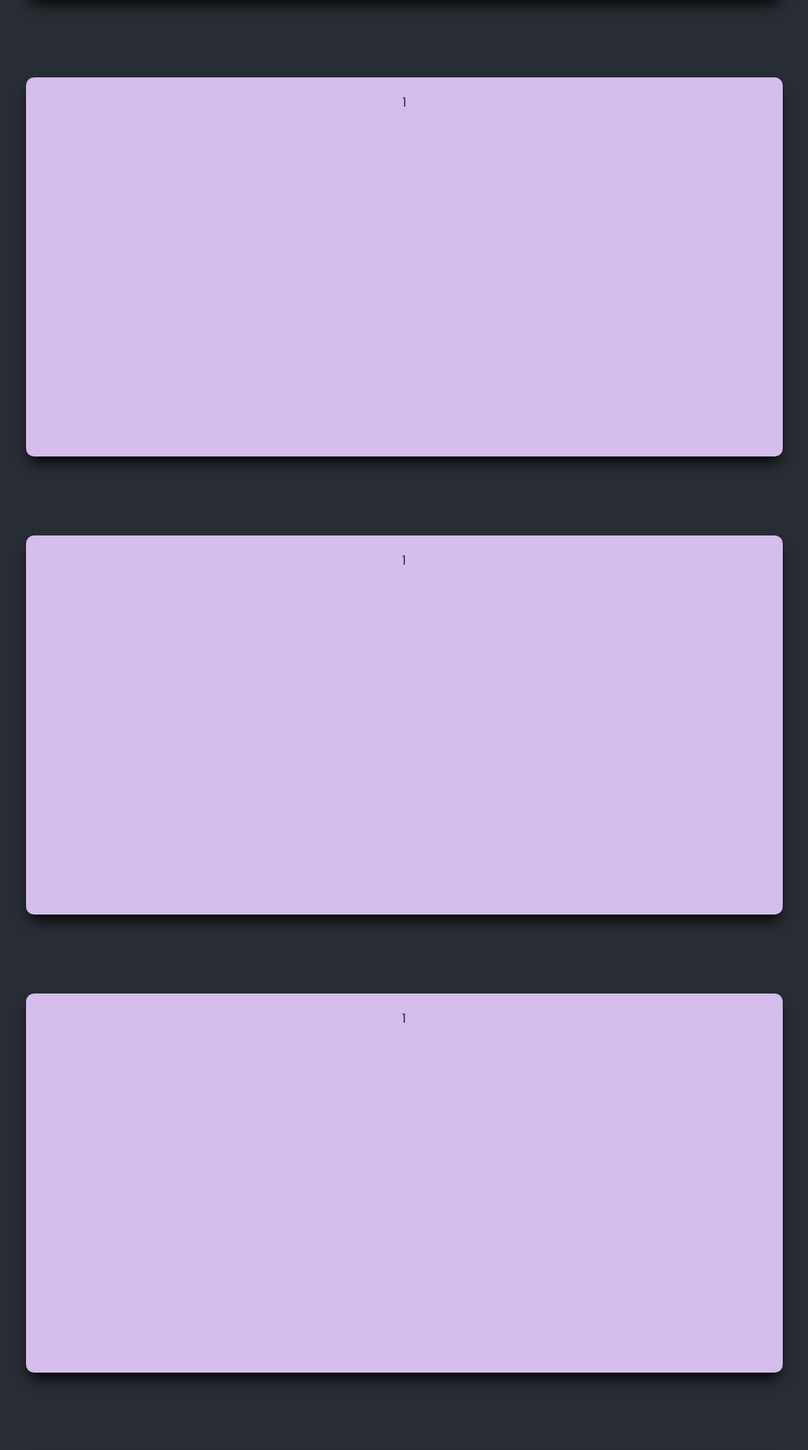
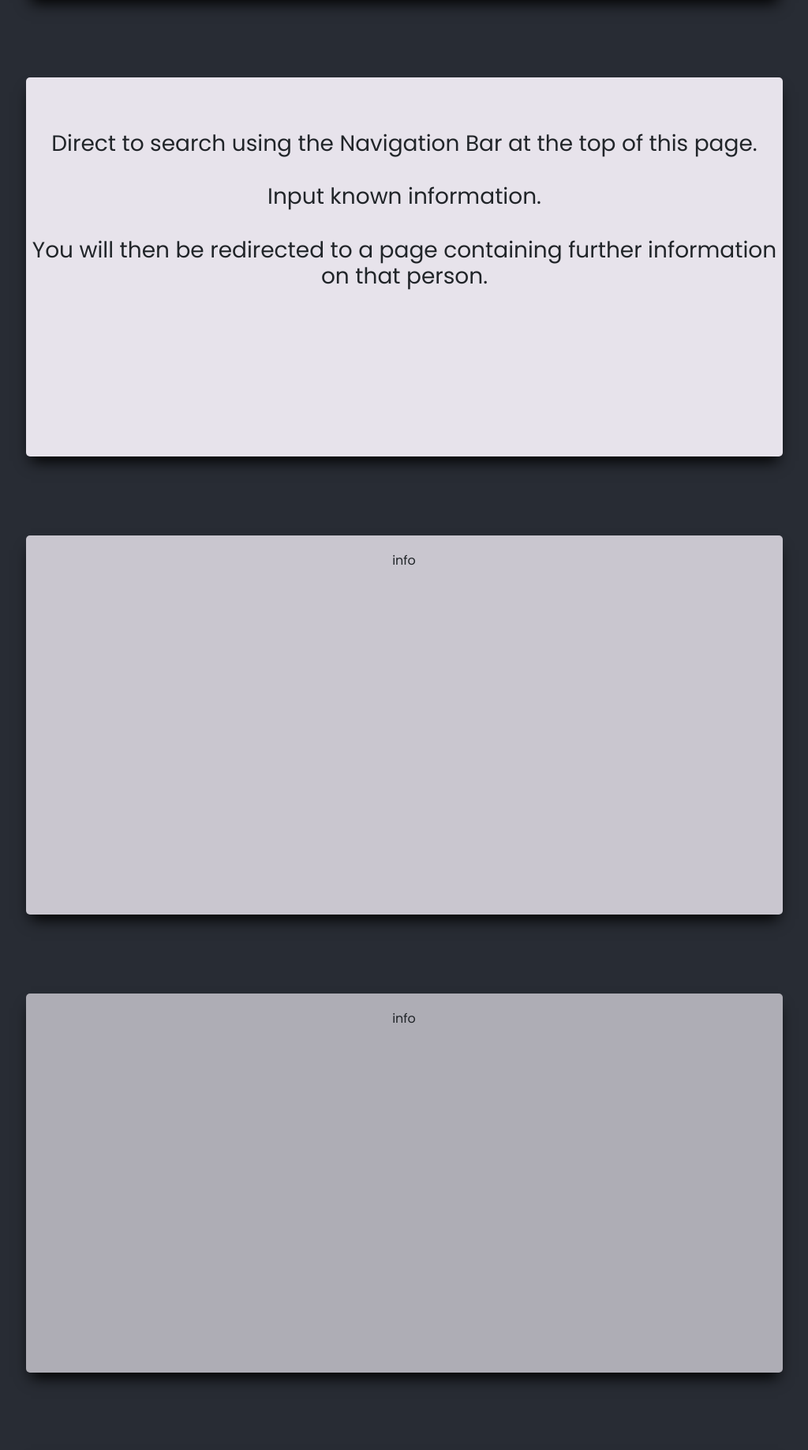
Before and after one commit to the-winning-team-for-this-project/frontend, a React (Create React App) app: page / in a window 1280 px wide. Shown: the part 638-2474 px from the top of the page at 79% size, without its empty margins (128-1152 px from the left). Built offline with nearby package versions, Linux system fonts and the light colour scheme.

Commit message:
homepage styling

```diff
--- a/src/components/Box.css
+++ b/src/components/Box.css
@@ -1,15 +1,59 @@
 .boxes{
     margin: 20px;
     margin-top:  100px;
-    background-color: rgb(213, 190, 235);
+    background-color: rgb(231, 227, 235);
     overflow: hidden;
     height: 600px;
     max-height: 60vh;
     box-shadow: 0px 12px 18px -6px black;
-    border-radius: 10px 10px 10px 10px;
+    border-radius: 5px;
 }
 
 .grids {
     max-width: 90%;
     margin: auto;
 }
+
+.b1 {
+        margin: 20px;
+    margin-top:  100px;
+    background-color: rgb(231, 227, 235);
+    overflow: hidden;
+    height: 600px;
+    max-height: 60vh;
+    box-shadow: 0px 12px 18px -6px black;
+    border-radius: 5px;
+}
+
+.b2 {
+    margin: 20px;
+margin-top:  100px;
+background-color: rgba(231, 227, 235, 0.849);
+overflow: hidden;
+height: 600px;
+max-height: 60vh;
+box-shadow: 0px 12px 18px -6px black;
+border-radius: 5px;
+}
+
+.b3 {
+    margin: 20px;
+margin-top:  100px;
+background-color: rgba(231, 227, 235, 0.705);
+overflow: hidden;
+height: 600px;
+max-height: 60vh;
+box-shadow: 0px 12px 18px -6px black;
+border-radius: 5px;
+}
+
+.b4 {
+    margin: 20px;
+margin-top:  100px;
+background-color: rgba(231, 227, 235, 0.562);
+overflow: hidden;
+height: 600px;
+max-height: 60vh;
+box-shadow: 0px 12px 18px -6px black;
+border-radius: 5px;
+}
--- a/src/components/Homepage.jsx
+++ b/src/components/Homepage.jsx
@@ -48,12 +48,28 @@ const Homepage = () => {
 <div className="Boxy">
     <div className="grids">
         <div className="boxes">
-            <h1>Hello</h1>
+            <h1>
+                <br />
+                Hello
+                 </h1>
         </div>
-        <div data-aos="flip-left" className="boxes">1</div>
-        <div data-aos="fade-up" className="boxes">1</div>
-        <div data-aos="fade-left" className="boxes">1</div>
-        <div data-aos="fade-right" className="boxes">1</div>
+        <div data-aos="flip-left" className="boxes" className="b1">
+     <h3>
+     <br />
+            <br />
+        Direct to search using the Navigation Bar at the top of this page.
+             <br />
+            <br />
+             Input known information.
+             <br />
+             <br />
+             You will then be redirected to a page containing further information on that person.
+
+         </h3>
+        </div>
+        <div data-aos="fade-up" className="boxes" className="b2">info</div>
+        <div data-aos="fade-left" className="boxes" className="b3">info</div>
+        <div data-aos="fade-right" className="boxes" className="b4">info</div>
     </div>
 </div>
 
```
